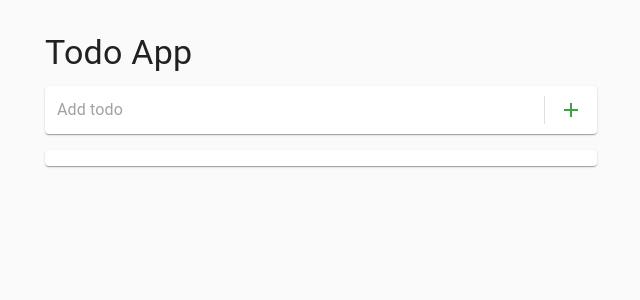
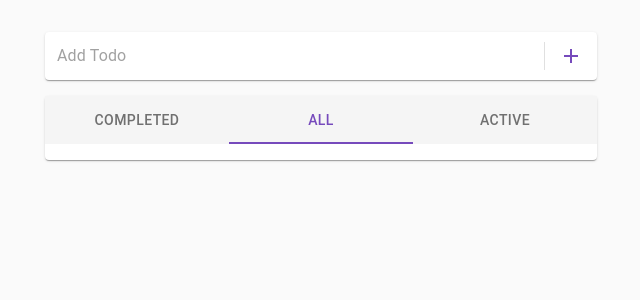
Before and after one commit to jan-grasewicz/redux-best-practices, a React (Create React App) app: page / in a window 1280 px wide. Shown: the top 300 px of the page, without its empty margins (319-959 px from the left). Built offline with nearby package versions, Linux system fonts and the light colour scheme; no server answers.

Commit message:
filter tabs added

```diff
--- a/src/components/Root.tsx
+++ b/src/components/Root.tsx
@@ -18,9 +18,6 @@ const Root = () => {
   return (
     <Container maxWidth='sm'>
       <Box my={4}>
-        <Typography variant='h4' component='h1' gutterBottom>
-          Todo App
-        </Typography>
         <TodoInput />
         <TodoList />
       </Box>
--- a/src/components/TodoInput.tsx
+++ b/src/components/TodoInput.tsx
@@ -52,7 +52,7 @@ const TodoInput = () => {
     <Paper component='form' className={classes.inputWrap}>
       <InputBase
         className={classes.input}
-        placeholder='Add todo'
+        placeholder='Add Todo'
         value={value}
         onChange={handleChange}
       />
--- a/src/components/TodoList.tsx
+++ b/src/components/TodoList.tsx
@@ -1,18 +1,64 @@
-import React from 'react'
+import React, { useState } from 'react'
 import List from '@material-ui/core/List'
-import { Paper } from '@material-ui/core'
+import { AppBar, Paper, Tab, Tabs } from '@material-ui/core'
 import TodoListItem from './TodoListItem'
-import { useSelector } from 'react-redux'
+import { useDispatch, useSelector } from 'react-redux'
 import { RootState } from '../store'
-import { selectActiveTodos, selectCompletedTodos } from '../ducks/todos'
+import { ITodo, selectActiveTodos, selectCompletedTodos } from '../ducks/todos'
+import { Filters, selectFilter, setFilter } from '../ducks/filters'
+
+// const useStyles = makeStyles((theme: Theme) =>
+//   createStyles({
+//     divider: {},
+//   })
+// )
+// const classes = useStyles()
+
+const renderList = (todos: ITodo[]) => (
+  <List>{!!todos.length && todos.map((todo) => <TodoListItem key={todo.id} {...todo} />)}</List>
+)
 
 const TodoList = () => {
-  const todos = useSelector((state: RootState) => state.todos)
+  const dispatch = useDispatch()
+
+  const activeFilter = useSelector(selectFilter)
+
+  const allTodos = useSelector((state: RootState) => state.todos)
   const completedTodos = useSelector(selectCompletedTodos)
   const activeTodos = useSelector(selectActiveTodos)
+
+  const handleChange = (event: React.ChangeEvent<{}>, newValue: Filters) => {
+    dispatch(setFilter(newValue))
+  }
+
+  const tabsArray = [
+    { label: 'Completed', filter: Filters.SHOW_COMPLETED },
+    { label: 'All', filter: Filters.SHOW_ALL },
+    { label: 'Active', filter: Filters.SHOW_ACTIVE },
+  ]
+
   return (
     <Paper>
-      <List>{!!todos.length && todos.map((todo) => <TodoListItem key={todo.id} {...todo} />)}</List>
+      <AppBar position='static' color='default' elevation={0}>
+        <Tabs
+          value={activeFilter}
+          onChange={handleChange}
+          variant='fullWidth'
+          indicatorColor='primary'
+          textColor='primary'
+        >
+          {tabsArray.map(({ label, filter }) => (
+            <Tab label={label} value={filter} />
+          ))}
+        </Tabs>
+      </AppBar>
+      {renderList(
+        activeFilter === Filters.SHOW_ACTIVE
+          ? activeTodos
+          : activeFilter === Filters.SHOW_COMPLETED
+          ? completedTodos
+          : allTodos
+      )}
     </Paper>
   )
 }
--- a/src/ducks/filters.ts
+++ b/src/ducks/filters.ts
@@ -1,3 +1,5 @@
+import { RootState } from '../store'
+
 export enum Filters {
   SHOW_ALL = 'SHOW_ALL',
   SHOW_COMPLETED = 'SHOW_COMPLETED',
@@ -5,7 +7,7 @@ export enum Filters {
 }
 
 interface IFiltersAction {
-  type: 'SET_VISIBILITY_FILTER'
+  type: 'filters/set'
   filter: Filters
 }
 
@@ -13,16 +15,18 @@ const initialState: Filters = Filters.SHOW_ALL
 
 const filters = (state = initialState, action: IFiltersAction) => {
   switch (action.type) {
-    case 'SET_VISIBILITY_FILTER':
+    case 'filters/set':
       return action.filter
     default:
       return state
   }
 }
 
-export const setVisibilityFilter = (filter: Filters) => ({
-  type: 'SET_VISIBILITY_FILTER',
+export const setFilter = (filter: Filters) => ({
+  type: 'filters/set',
   filter,
 })
 
+export const selectFilter = (rootState: RootState) => rootState.filters
+
 export default filters
--- a/src/theme.ts
+++ b/src/theme.ts
@@ -4,7 +4,7 @@ import { createMuiTheme } from '@material-ui/core/styles'
 const theme = createMuiTheme({
   palette: {
     primary: {
-      main: green[600],
+      main: '#764abc',
     },
     secondary: {
       main: '#19857b',
```
